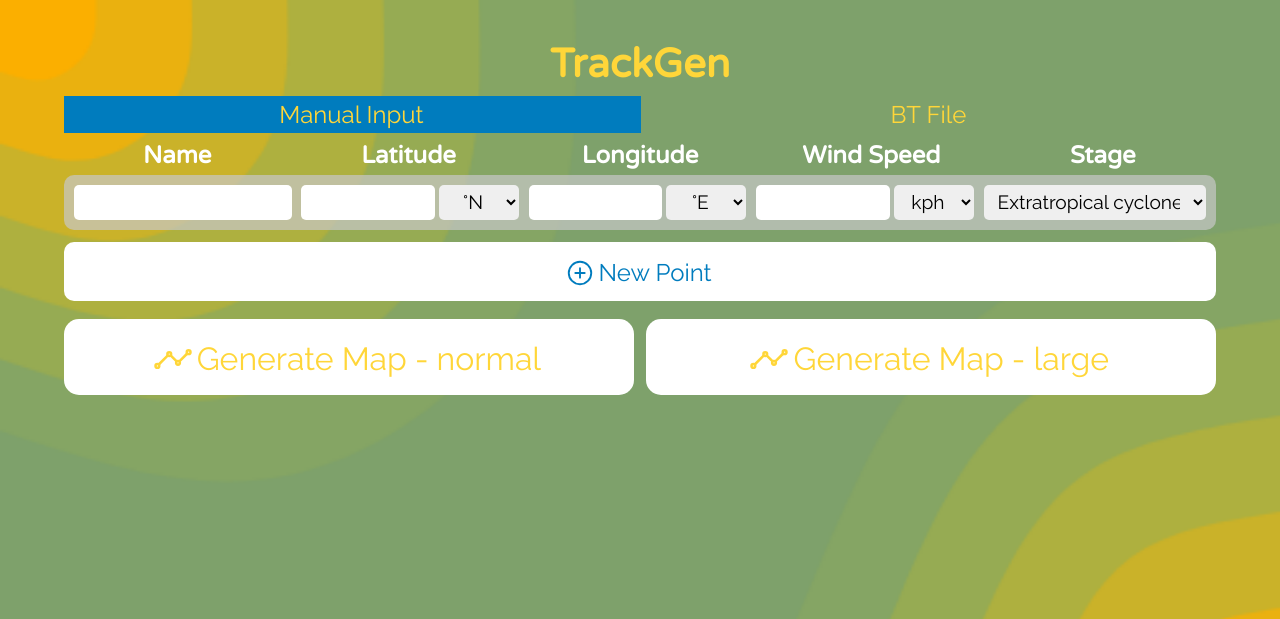
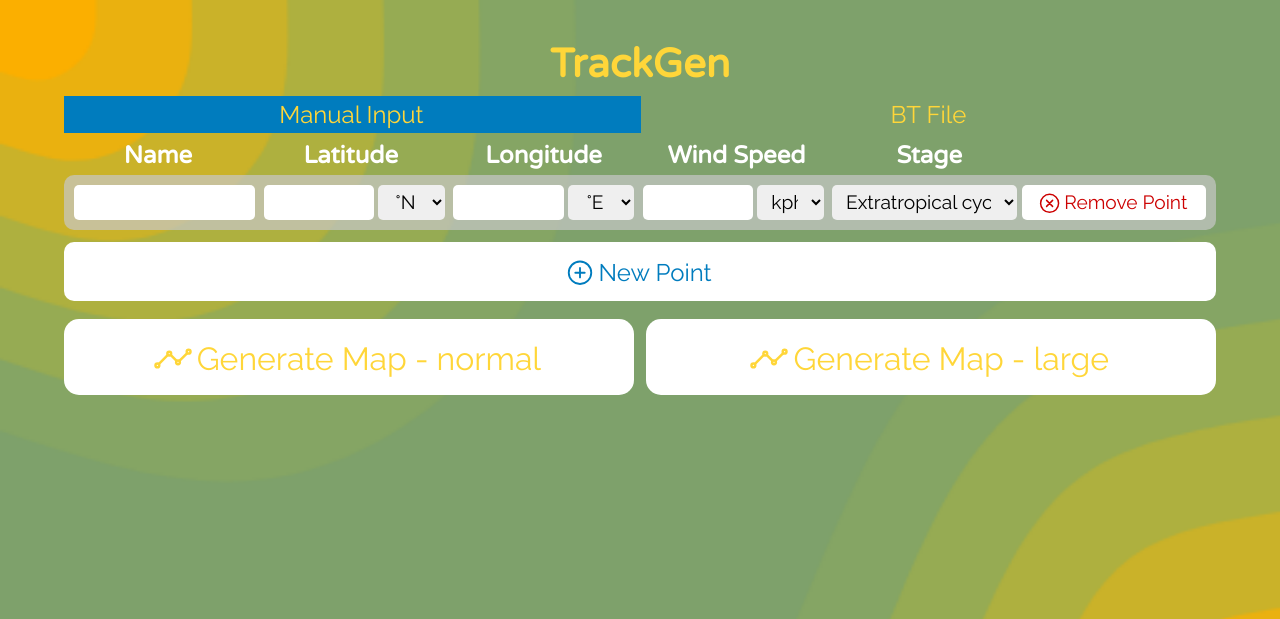
Before and after one commit to Track-Gen/TrackGen, a Flask app: page / in a window 1280 px wide. Shown: the top 619 px of the page. Run offline with Flask 2, Linux system fonts and the light colour scheme; parts of the project's set-up code (start-up, migrations or seed data) failed here and were passed over; some libraries are stand-ins or nearby versions.

Commit message:
✨: add remove point button

```diff
--- a/static/css/style.css
+++ b/static/css/style.css
@@ -27,7 +27,7 @@ body, html {
 }
 
 ion-icon {
-	transform: scale(1.25);
+	transform: scale(1.25) translateY(-1%);
 	vertical-align: middle;
 }
 
@@ -94,7 +94,7 @@ main {
 
 #inputs .point, #headers {
 	display: grid;
-	grid-template-columns: repeat(5, 1fr);
+	grid-template-columns: repeat(6, 1fr);
 	gap: 5px;
 }
 
@@ -149,6 +149,26 @@ input:focus, select:focus, button:focus, textarea:focus {
 	text-align-last: center;
 }
 
+#inputs .remove {
+	height: 100%;
+	width: 100%;
+	font-size: 1.5vw;
+	line-height: 1.5vw;
+	border: none;
+	border-radius: 5px;
+	padding: 5px 10px;
+	vertical-align: middle;
+	color: #c00;
+	background-color: #fff;
+	transition: all 0.3s;
+}
+
+#inputs .remove:hover {
+	cursor: pointer;
+	color: #fff;
+	background-color: #c00;
+}
+
 select, button {
 	font-family: 'Raleway', sans-serif;
 }
@@ -177,7 +197,7 @@ select, button {
 	cursor: pointer;
 }
 
-#new-point span {
+#new-point span, ion-icon+span {
 	vertical-align: middle;
 }
 
--- a/static/js/new_point.js
+++ b/static/js/new_point.js
@@ -5,6 +5,34 @@ function handle_select(select) {
 	});
 }
 document.querySelectorAll("select").forEach(select => handle_select(select));
+
+
+
+function handle_removal(button){
+	button.addEventListener("click", () => {
+		if (button.parentElement.parentElement.parentElement.children.length === 1) {
+			const pointChildren = button.parentElement.parentElement.children;
+
+			pointChildren[0].children[0].value = "";
+			pointChildren[1].children[0].value = "";
+			pointChildren[2].children[0].value = "";
+			pointChildren[3].children[0].value = "";
+
+			pointChildren[1].children[1].selectedIndex = 0;
+			pointChildren[2].children[1].selectedIndex = 0;
+			pointChildren[3].children[1].selectedIndex = 0;
+			pointChildren[4].children[0].selectedIndex = 0;
+
+			pointChildren[1].children[1].setAttribute("data-selected", "°N");
+			pointChildren[2].children[1].setAttribute("data-selected", "°E");
+			pointChildren[3].children[1].setAttribute("data-selected", "kph");
+			pointChildren[4].children[0].setAttribute("data-selected", "Extratropical cyclone");
+		} else {
+			button.parentElement.parentElement.remove();
+		}
+	})
+}
+document.querySelectorAll("#inputs .remove").forEach(button => { handle_removal(button) })
 
 
 document.getElementById("new-point").addEventListener("click", () => {
@@ -31,6 +59,8 @@ document.getElementById("new-point").addEventListener("click", () => {
 	stage_select.value = stage_select.getAttribute("data-selected");
 	handle_select(stage_select);
 
+	handle_removal(new_inputs.children[5].children[0]);
+
 	inputs.appendChild(new_inputs);
 	new_inputs.scrollIntoView();
 });
--- a/templates/index.html
+++ b/templates/index.html
@@ -4,7 +4,7 @@
 		<meta charset="utf-8">
 		<meta name="viewport" content="width=device-width">
 		<title>TrackGen</title>
-		<link href="/static/css/style.css?v2" rel="stylesheet" type="text/css" />
+		<link href="/static/css/style.css?v3" rel="stylesheet" type="text/css" />
 	</head>
 	<body>
 		<main>
@@ -62,6 +62,10 @@
 									<option value="Tropical cyclone">Tropical cyclone</option>
 								</select>
 							</div>
+
+							<div>
+								<button type="button" class="remove"><ion-icon name="close-circle-outline"></ion-icon> <span>Remove Point</span></button>
+							</div>
 						</div>
 					</div>
 
@@ -102,9 +106,9 @@
 		<div id="image-container" class="hidden"><img id="loader" src="/static/media/cyclone.png" alt="loading"><img id="output" class="hidden" alt="track map"><button id="close"><ion-icon name="close-outline"></ion-icon></button></div>
 
 		<script src="/static/js/pages.js"></script>
+		<script src="/static/js/new_point.js?v2"></script>
+		<script src="/static/js/get_track.js?v4"></script>
 		<script src="/static/js/file_upload.js?v2"></script>
-		<script src="/static/js/new_point.js?v1"></script>
-		<script src="/static/js/get_track.js?v4"></script>
 		<script src="https://unpkg.com/ionicons@5.2.3/dist/ionicons.js"></script>
 
 		<a title="Real Time Web Analytics" href="http://clicky.com/101324801"><img alt="Clicky" src="//static.getclicky.com/media/links/badge.gif" border="0" /></a>
```
